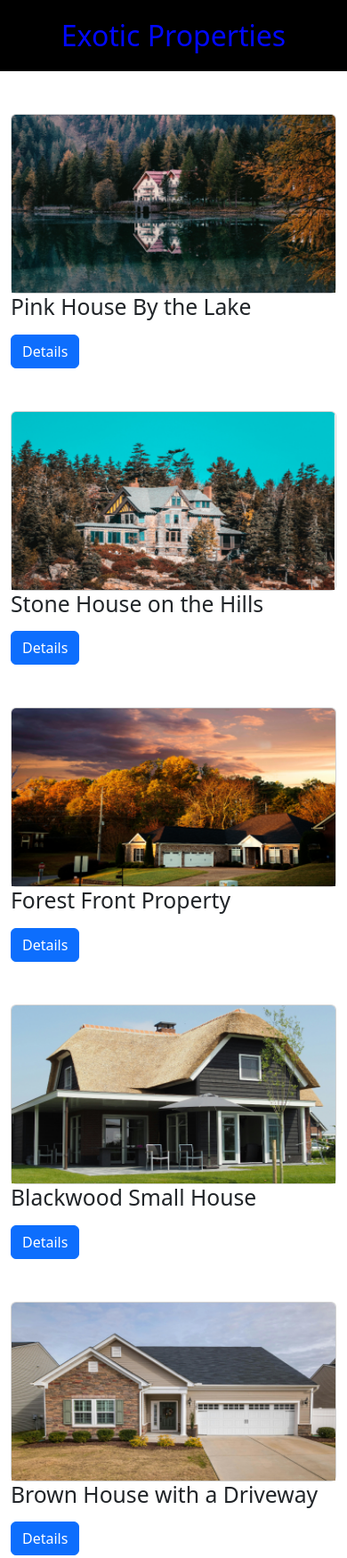
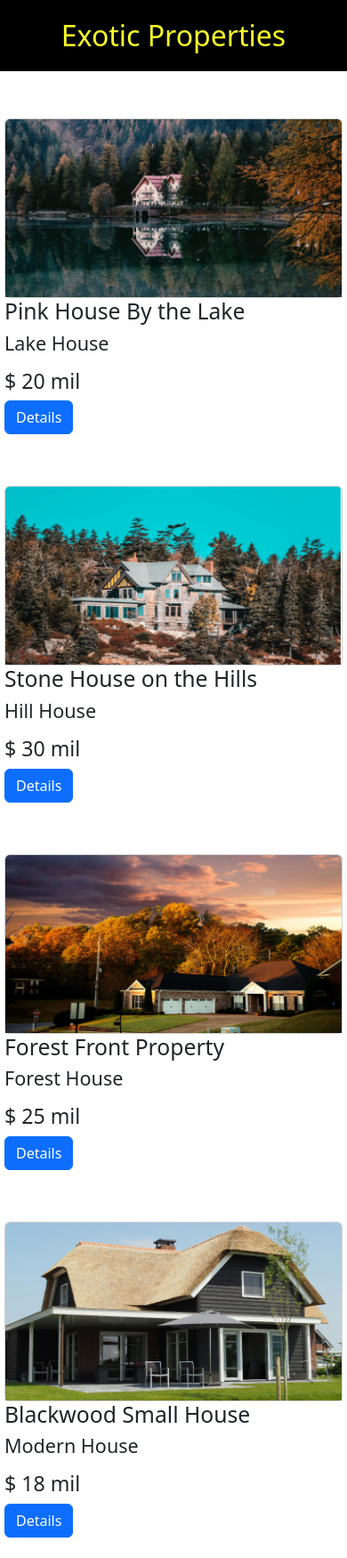
Before and after one commit to Ut6949/Cards, a plain HTML site: page index.html in a window 390 px wide. Shown: the top 1751 px of the page at 89% size. Drawn offline with nearby package versions, Linux system fonts and the light colour scheme.

Commit message:
Dynamic data fetching

```diff
--- /dev/null
+++ b/each-page.html
@@ -0,0 +1,109 @@
+<!DOCTYPE html>
+<html lang="en">
+  <head>
+    <title>Title</title>
+    <!-- Required meta tags -->
+    <meta charset="utf-8" />
+    <meta
+      name="viewport"
+      content="width=device-width, initial-scale=1, shrink-to-fit=no"
+    />
+
+    <!-- Bootstrap CSS v5.2.1 -->
+    <link
+      href="https://cdn.jsdelivr.net/npm/bootstrap@5.3.2/dist/css/bootstrap.min.css"
+      rel="stylesheet"
+      integrity="sha384-T3c6CoIi6uLrA9TneNEoa7RxnatzjcDSCmG1MXxSR1GAsXEV/Dwwykc2MPK8M2HN"
+      crossorigin="anonymous"
+    />
+    <link rel="stylesheet" href="style.css" />
+    <script defer src="script.js"></script>
+  </head>
+
+  <body>
+    <header>
+      <!-- place navbar here -->
+      <div class="container-fluid">
+        <div class="row py-3" id="heading">
+          <div
+            class="col-md-12 d-flex justify-content-center align-item-middle"
+          >
+            <p id="page_ttl">Each Product Page</p>
+          </div>
+        </div>
+      </div>
+    </header>
+    <main>
+      <div class="container my-5">
+        <div class="row ">
+          <div class="col-md-6 d-flex justify-content-center ">
+            <img id="productImage" class="img-fluid " alt="Product Image">
+          </div>
+          <div class="col-md-6">
+            <h1 id="productName"></h1>
+            <p id="productType"></p>
+            <h3 id="productPrice"></h3>
+          </div>
+        </div>
+      </div>
+    </main>
+    <footer>
+      <!-- place footer here -->
+    </footer>
+    <!-- Bootstrap JavaScript Libraries -->
+    <script
+      src="https://cdn.jsdelivr.net/npm/@popperjs/core@2.11.8/dist/umd/popper.min.js"
+      integrity="sha384-I7E8VVD/ismYTF4hNIPjVp/Zjvgyol6VFvRkX/vR+Vc4jQkC+hVqc2pM8ODewa9r"
+      crossorigin="anonymous"
+    ></script>
+
+    <script
+      src="https://cdn.jsdelivr.net/npm/bootstrap@5.3.2/dist/js/bootstrap.min.js"
+      integrity="sha384-BBtl+eGJRgqQAUMxJ7pMwbEyER4l1g+O15P+16Ep7Q9Q+zqX6gSbd85u4mG4QzX+"
+      crossorigin="anonymous"
+    ></script>
+    <script>
+        let products = [
+    {image:"Images/1.png", name:"Pink House By the Lake",ptype:"Lake House", psize:"",pdetail:"",pprice:"$ 20 mil"},
+    {image:"Images/2.png", name:"Stone House on the Hills",ptype:"Hill House", psize:"",pdetail:"",pprice:"$ 30 mil"},
+    {image:"Images/3.png", name:"Forest Front Property",ptype:"Forest House", psize:"",pdetail:"",pprice:"$ 25 mil"},
+    {image:"Images/4.png", name:"Blackwood Small House",ptype:"Modern House", psize:"",pdetail:"",pprice:"$ 18 mil"},
+    {image:"Images/5.png", name:"Brown House with a Driveway",ptype:"Modern House", psize:"",pdetail:"",pprice:"$ 22 mil"},
+    {image:"Images/6.png", name:"Lonely House in the Green",ptype:"Field House", psize:"",pdetail:"",pprice:"$ 28 mil"},
+    {image:"Images/7.png", name:"Grey Blue Victorian House",ptype:"Victorian Style", psize:"",pdetail:"",pprice:"$ 35 mil"},
+    {image:"Images/8.png", name:"Small Country Side Cottage",ptype:"Cottage", psize:"",pdetail:"",pprice:"$ 15 mil"},
+    {image:"Images/9.png", name:"House With Red Sand",ptype:"Bungalow", psize:"",pdetail:"",pprice:"$ 32 mil"},
+    {image:"Images/10.png", name:"Red Barn Style House",ptype:"Barn House", psize:"",pdetail:"",pprice:"$ 29 mil"},
+    {image:"Images/11.png", name:"Yellow Stone House",ptype:"Stone House", psize:"",pdetail:"",pprice:"$ 24 mil"},
+    {image:"Images/12.png", name:"Stone House By the Lake",ptype:"Lake House", psize:"",pdetail:"",pprice:"$ 26 mil"},
+    {image:"Images/13.png", name:"Gray House by the Woods",ptype:"Forest House", psize:"",pdetail:"",pprice:"$ 31 mil"},
+    {image:"Images/14.png", name:"White Victorian Style House",ptype:"Victorian House", psize:"",pdetail:"",pprice:"$ 38 mil"},
+    {image:"Images/15.png", name:"Yellow House in City",ptype:"City House", psize:"",pdetail:"",pprice:"$ 21 mil"},
+    {image:"Images/16.png", name:"White Modern Villa",ptype:"Villa", psize:"",pdetail:"",pprice:"$ 40 mil"},
+    {image:"Images/17.png", name:"Luxury House of City",ptype:"Mansion", psize:"",pdetail:"",pprice:"$ 45 mil"},
+    {image:"Images/18.png", name:"House in the Grass Land",ptype:"House", psize:"",pdetail:"",pprice:"$ 19 mil"},
+    {image:"Images/19.png", name:"House By the Mountains",ptype:"Mountain House", psize:"",pdetail:"",pprice:"$ 34 mil"},
+    {image:"Images/20.png", name:"White House By the Canal",ptype:"Modern House", psize:"",pdetail:"",pprice:"$ 27 mil"},
+    {image:"Images/21.png", name:"Family Vacation House",ptype:"Vacation House", psize:"",pdetail:"",pprice:"$ 23 mil"},
+    {image:"Images/22.png", name:"Gray House on White Hill",ptype:"Hill House", psize:"",pdetail:"",pprice:"$ 39 mil"},
+    {image:"Images/23.png", name:"Small White Wood house",ptype:"", psize:"",pdetail:"",pprice:"$ 17 mil"},
+    {image:"Images/24.png", name:"Luxury City House",ptype:"", psize:"",pdetail:"",pprice:"$ 42 mil"},
+    {image:"Images/25.png", name:"Modern Style Villa",ptype:"", psize:"",pdetail:"",pprice:"$ 50 mil"}
+        ]
+        let productImage = document.getElementById("productImage");
+        let productName = document.getElementById("productName");
+        let productType = document.getElementById("productType");
+        let productPrice = document.getElementById("productPrice");
+
+        let queryParams = new URLSearchParams(window.location.search);
+        let paramId = queryParams.get("id");
+
+        if (paramId !== null)   {
+            productImage.src = products[paramId].image;
+            productName.textContent = products[paramId].name;
+            productType.textContent = products[paramId].ptype;
+            productPrice.textContent = products[paramId].pprice;
+        }
+    </script>
+  </body>
+</html>
--- a/script.js
+++ b/script.js
@@ -1,45 +1,44 @@
 allProducts = document.getElementById("allProducts");
 let products = [
-    {id:"1", image:"Images/1.png", name:"Pink House By the Lake",ptype:"", psize:"",pdetail:"",pprice:""},
-    {id:"2", image:"Images/2.png", name:"Stone House on the Hills",ptype:"", psize:"",pdetail:"",pprice:""},
-    {id:"3", image:"Images/3.png", name:"Forest Front Property",ptype:"", psize:"",pdetail:"",pprice:""},
-    {id:"4", image:"Images/4.png", name:"Blackwood Small House",ptype:"", psize:"",pdetail:"",pprice:""},
-    {id:"5", image:"Images/5.png", name:"Brown House with a Driveway",ptype:"", psize:"",pdetail:"",pprice:""},
-    {id:"6", image:"Images/6.png", name:"Lonely House in the Green",ptype:"", psize:"",pdetail:"",pprice:""},
-    {id:"7", image:"Images/7.png", name:"Grey Blue Victorian House",ptype:"", psize:"",pdetail:"",pprice:""},
-    {id:"8", image:"Images/8.png", name:"Small Country Side Cottage",ptype:"", psize:"",pdetail:"",pprice:""},
-    {id:"9", image:"Images/9.png", name:"Property With Red Sand",ptype:"", psize:"",pdetail:"",pprice:""},
-    {id:"10", image:"Images/10.png", name:"Red Barn Style House",ptype:"", psize:"",pdetail:"",pprice:""},
-    {id:"11", image:"Images/11.png", name:"Yellow Stone House",ptype:"", psize:"",pdetail:"",pprice:""},
-    {id:"12", image:"Images/12.png", name:"Stone House By the Lake",ptype:"", psize:"",pdetail:"",pprice:""},
-    {id:"13", image:"Images/13.png", name:"Gray House by the Woods",ptype:"", psize:"",pdetail:"",pprice:""},
-    {id:"14", image:"Images/14.png", name:"White Victorian Style House",ptype:"", psize:"",pdetail:"",pprice:""},
-    {id:"15", image:"Images/15.png", name:"Yellow House in City",ptype:"", psize:"",pdetail:"",pprice:""},
-    {id:"16", image:"Images/16.png", name:"White Modern Villa",ptype:"", psize:"",pdetail:"",pprice:""},
-    {id:"17", image:"Images/17.png", name:"Luxury House of City",ptype:"", psize:"",pdetail:"",pprice:""},
-    {id:"18", image:"Images/18.png", name:"House in the Grass Land",ptype:"", psize:"",pdetail:"",pprice:""},
-    {id:"19", image:"Images/19.png", name:"Wild Property",ptype:"", psize:"",pdetail:"",pprice:""},
-    {id:"20", image:"Images/20.png", name:"White Hiuse By the Canal",ptype:"", psize:"",pdetail:"",pprice:""},
-    {id:"21", image:"Images/21.png", name:"Family Vacation House",ptype:"", psize:"",pdetail:"",pprice:""},
-    {id:"22", image:"Images/22.png", name:"Gray House on White Hill",ptype:"", psize:"",pdetail:"",pprice:""},
-    {id:"23", image:"Images/23.png", name:"Small White Wood house",ptype:"", psize:"",pdetail:"",pprice:""},
-    {id:"24", image:"Images/24.png", name:"Luxury City House",ptype:"", psize:"",pdetail:"",pprice:""},
-    {id:"25", image:"Images/25.png", name:"Modern Style Villa",ptype:"", psize:"",pdetail:"",pprice:""}];
+    {image:"Images/1.png", name:"Pink House By the Lake",ptype:"Lake House", psize:"",pdetail:"",pprice:"$ 20 mil"},
+    {image:"Images/2.png", name:"Stone House on the Hills",ptype:"Hill House", psize:"",pdetail:"",pprice:"$ 30 mil"},
+    {image:"Images/3.png", name:"Forest Front Property",ptype:"Forest House", psize:"",pdetail:"",pprice:"$ 25 mil"},
+    {image:"Images/4.png", name:"Blackwood Small House",ptype:"Modern House", psize:"",pdetail:"",pprice:"$ 18 mil"},
+    {image:"Images/5.png", name:"Brown House with a Driveway",ptype:"Modern House", psize:"",pdetail:"",pprice:"$ 22 mil"},
+    {image:"Images/6.png", name:"Lonely House in the Green",ptype:"Field House", psize:"",pdetail:"",pprice:"$ 28 mil"},
+    {image:"Images/7.png", name:"Grey Blue Victorian House",ptype:"Victorian Style", psize:"",pdetail:"",pprice:"$ 35 mil"},
+    {image:"Images/8.png", name:"Small Country Side Cottage",ptype:"Cottage", psize:"",pdetail:"",pprice:"$ 15 mil"},
+    {image:"Images/9.png", name:"House With Red Sand",ptype:"Bungalow", psize:"",pdetail:"",pprice:"$ 32 mil"},
+    {image:"Images/10.png", name:"Red Barn Style House",ptype:"Barn House", psize:"",pdetail:"",pprice:"$ 29 mil"},
+    {image:"Images/11.png", name:"Yellow Stone House",ptype:"Stone House", psize:"",pdetail:"",pprice:"$ 24 mil"},
+    {image:"Images/12.png", name:"Stone House By the Lake",ptype:"Lake House", psize:"",pdetail:"",pprice:"$ 26 mil"},
+    {image:"Images/13.png", name:"Gray House by the Woods",ptype:"Forest House", psize:"",pdetail:"",pprice:"$ 31 mil"},
+    {image:"Images/14.png", name:"White Victorian Style House",ptype:"Victorian House", psize:"",pdetail:"",pprice:"$ 38 mil"},
+    {image:"Images/15.png", name:"Yellow House in City",ptype:"City House", psize:"",pdetail:"",pprice:"$ 21 mil"},
+    {image:"Images/16.png", name:"White Modern Villa",ptype:"Villa", psize:"",pdetail:"",pprice:"$ 40 mil"},
+    {image:"Images/17.png", name:"Luxury House of City",ptype:"Mansion", psize:"",pdetail:"",pprice:"$ 45 mil"},
+    {image:"Images/18.png", name:"House in the Grass Land",ptype:"House", psize:"",pdetail:"",pprice:"$ 19 mil"},
+    {image:"Images/19.png", name:"House By the Mountains",ptype:"Mountain House", psize:"",pdetail:"",pprice:"$ 34 mil"},
+    {image:"Images/20.png", name:"White House By the Canal",ptype:"Modern House", psize:"",pdetail:"",pprice:"$ 27 mil"},
+    {image:"Images/21.png", name:"Family Vacation House",ptype:"Vacation House", psize:"",pdetail:"",pprice:"$ 23 mil"},
+    {image:"Images/22.png", name:"Gray House on White Hill",ptype:"Hill House", psize:"",pdetail:"",pprice:"$ 39 mil"},
+    {image:"Images/23.png", name:"Small White Wood house",ptype:"", psize:"",pdetail:"",pprice:"$ 17 mil"},
+    {image:"Images/24.png", name:"Luxury City House",ptype:"", psize:"",pdetail:"",pprice:"$ 42 mil"},
+    {image:"Images/25.png", name:"Modern Style Villa",ptype:"", psize:"",pdetail:"",pprice:"$ 50 mil"}];
 for (var i=0; i < products.length; i++) {
 allProducts.innerHTML += `
-        <div class="col-xl-3 col-lg-3 col-md-4 col-sm- col-12">
+        <div class="col-xl-3 col-lg-3 col-md-4 col-sm- col-12" id="cards">
             <div class="card" style="width: 100%;">
               <img height="200" src="${products[i].image}"  class="card-img-top" alt="${products[i].name}"/>
               </div>
               <div class="card-body">
                 <h2 class="card-pname">${products[i].name}</h2>
-                <h3 class="card-ptype">${products[i].ptype}</h3>
-                <h3 class="card-psize">${products[i].psize}</h3>
+                <h4 class="card-ptype">${products[i].ptype}</h4>
                 <p class="card-pdetail">
                   ${products[i].pdetail}
                 </p>
                 <h3 class="card-psize">${products[i].pprice}</h3>
-                <a href="#" class="btn btn-primary">Details</a>
+                <a href="each-page.html?id=${i}" class="btn btn-primary">Details</a>
               </div>
 
         </div>
--- a/style.css
+++ b/style.css
@@ -3,9 +3,13 @@
 }
 
 #page_ttl {
-  font-size: 900;
+  font-size: 500px;
   margin: 0;
-  color: rgb(0, 8, 255);
-  font-weight: 300;
+  color: rgb(248, 255, 41);
+  font-weight: 500;
   font-size: xx-large;
 }
+#cards{
+  /* box-shadow: 2px 8px 10px rgb(142, 204, 255); */
+  padding: 5px;
+}
```
